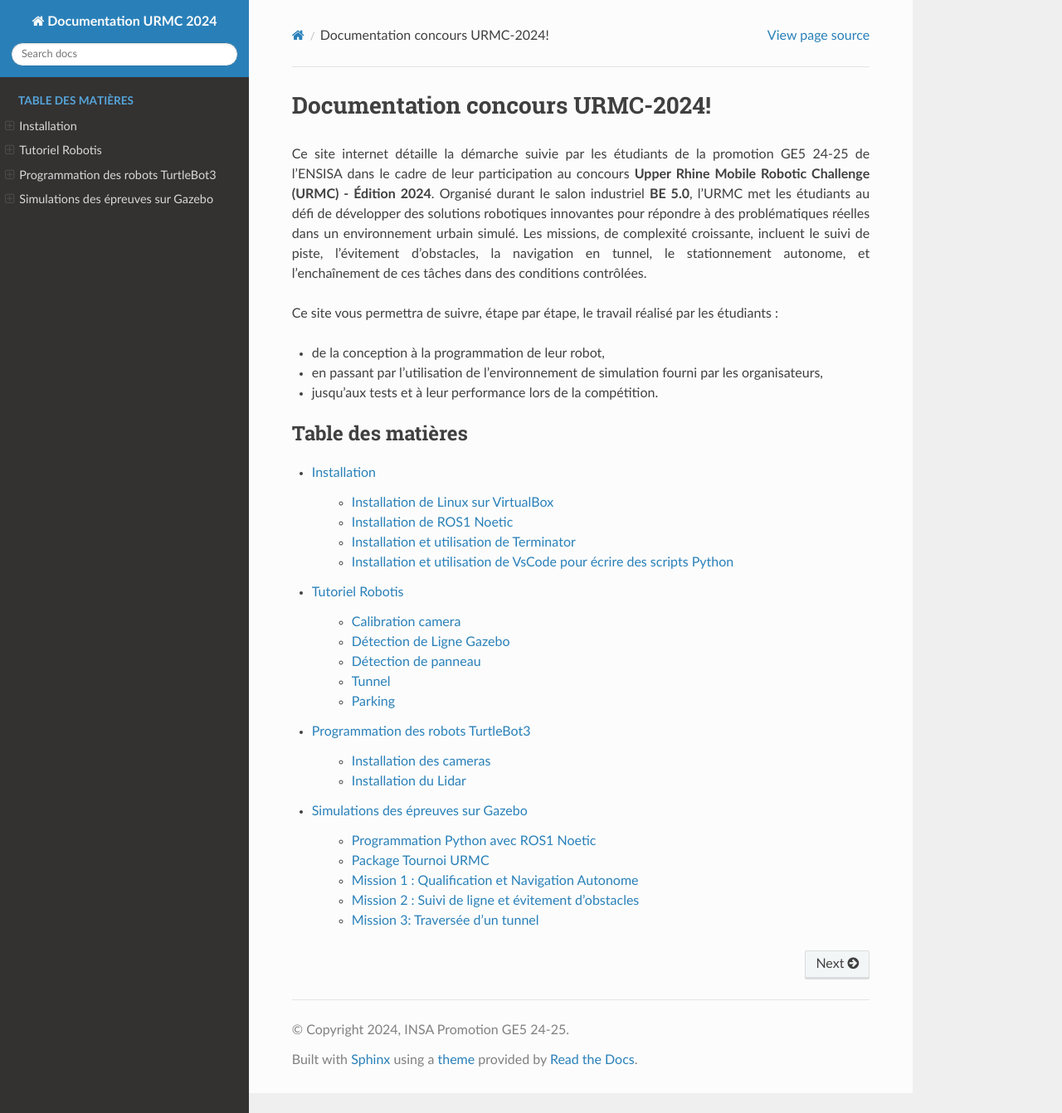
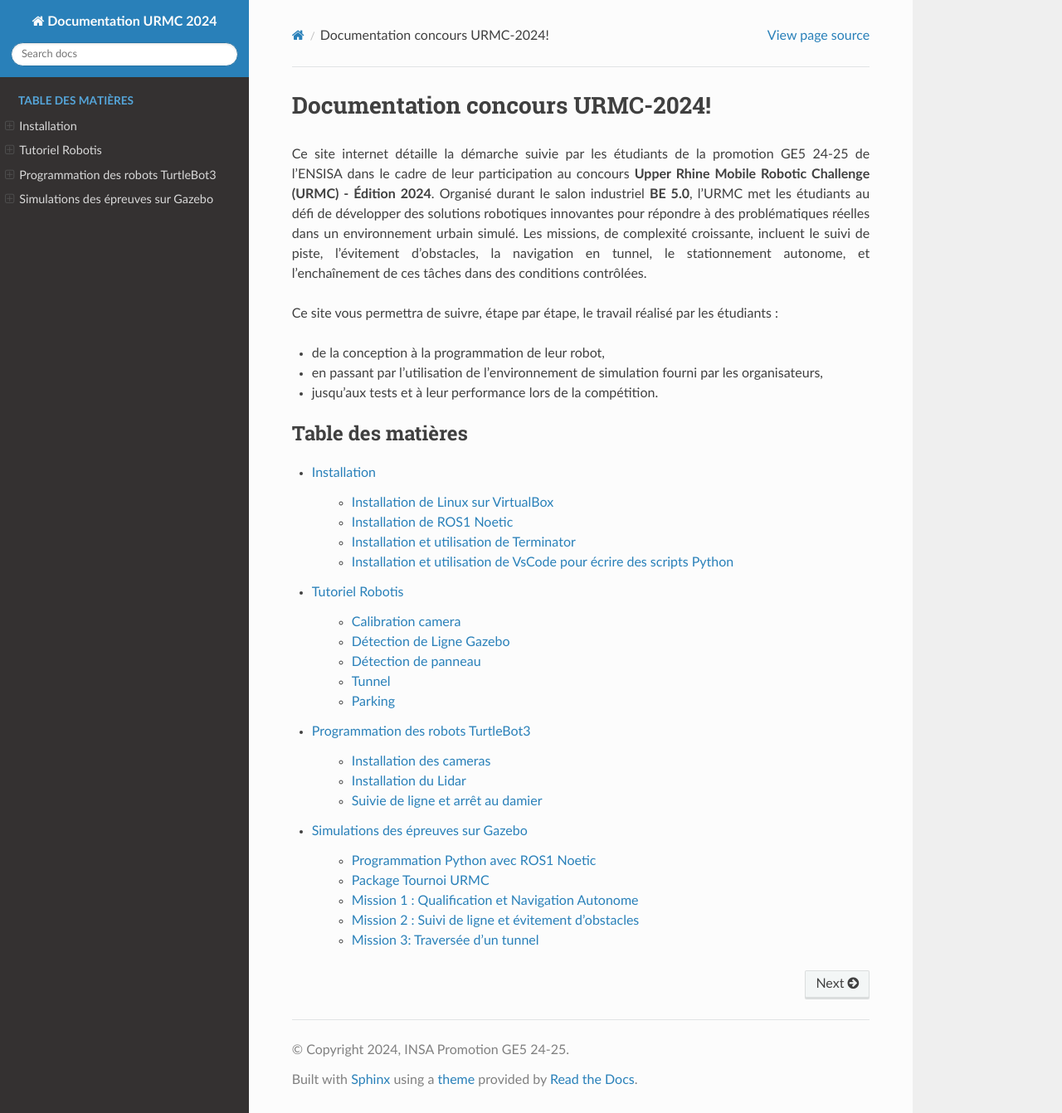
Before and after one commit to ThibaultTostain/insa-strasbourg-URRMC, a Sphinx documentation site: the page built from docs/source/index.rst, in a window 1280 px wide and 1342 px high. Shown: the whole window at 83% size. Built offline with Sphinx 7.4.7 and the Read the Docs theme 3.1.0, drawn with Linux system fonts in a browser that asks for light colours; pages that are not in the unit, such as notebooks, are missing from menus; some of the changed lines change nothing that is shown.

Commit message:
Update index.rst

```diff
--- a/docs/source/turtlebot_reel/index.rst
+++ b/docs/source/turtlebot_reel/index.rst
@@ -9,4 +9,4 @@ Guide d'installation des turtlebot3.
 
    camera
    lidar
-   suivie de ligne et arrêt au damier
+   Suivi_de_ligne_et_arret_damier
```
